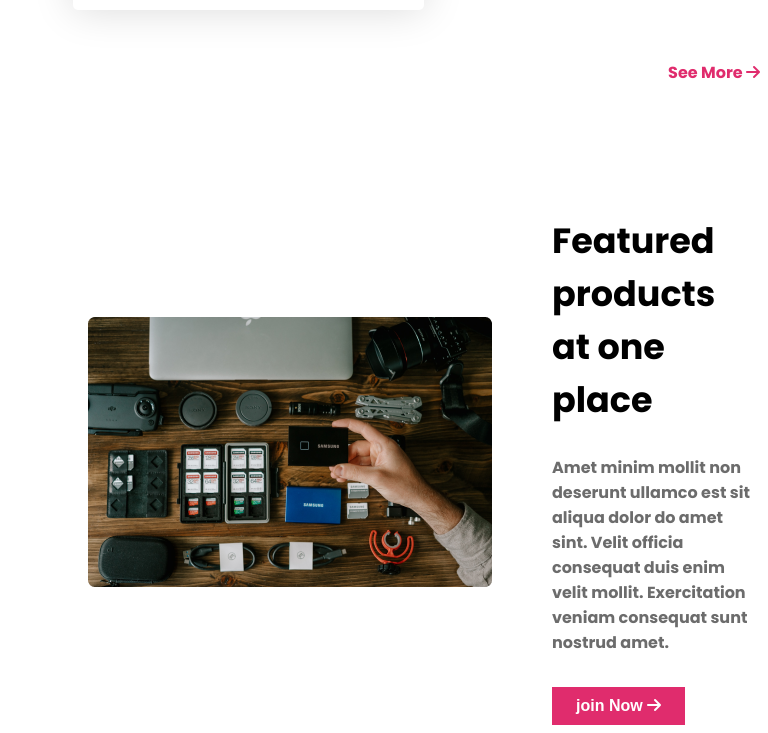
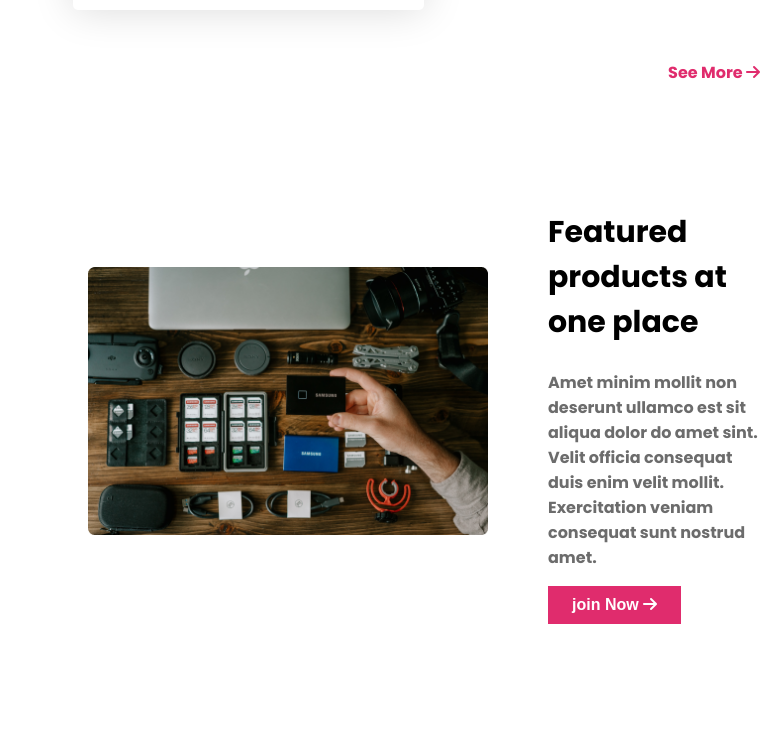
Before and after one commit to shahadat-web-dev/Influencer-products, a plain HTML site: page index.html in a window 768 px wide. Shown: the part 3686-4419 px from the top of the page. After the commit the page ends 4318 px from the top, so only its background shows below. Drawn offline with Linux system fonts and the light colour scheme; files whose address does not match are found by name.

Commit message:
feature images responsive

```diff
--- a/styles/influencer.css
+++ b/styles/influencer.css
@@ -188,6 +188,10 @@ nav a {
   color: #E02C6D;
 }
 
+.gear-images img{
+    width: 400px;
+  }
+
 
 
 
@@ -268,6 +272,11 @@ nav a {
   .join-now-btn{
     margin-bottom: 40px;
   }
+
+  .gear-images img{
+    width: 350px;
+  }
+
 }
 
 
@@ -323,6 +332,13 @@ nav a {
     margin-left: 80px;
 
   }
+  .featured-right-site h2{
+    font-size: 30px;
+  }
+
+  .featured-right-site p{
+    margin: 0;
+  }
 
 
 }
```
